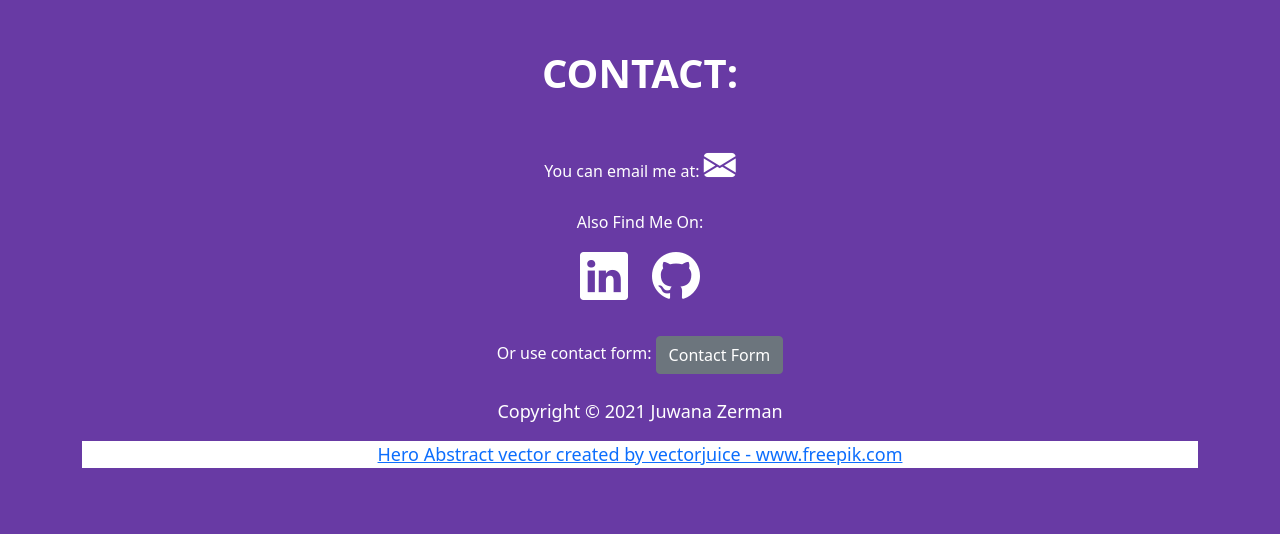
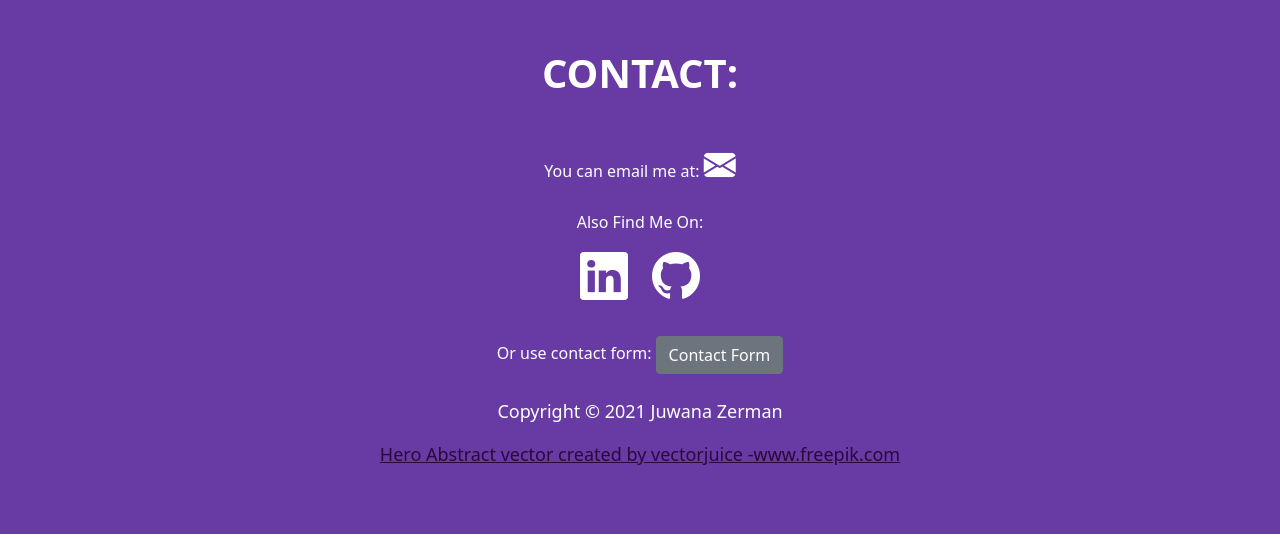
Before and after one commit to Sidd2024/Django-Portfolio, a Django app: page / in a window 1280 px wide; the page is wider, and only the part inside the window is pictured. Shown: the part 5484-6042 px from the top of that part. Run offline with Django 3.2, Linux system fonts and the light colour scheme; some libraries are stand-ins or nearby versions.

Commit message:
removed white box, changed to a dark purple

```diff
--- a/templates/base.html
+++ b/templates/base.html
@@ -6,12 +6,10 @@
     <!-- Required meta tags -->
     <meta charset="utf-8">
     <meta name="viewport" content="width=device-width, initial-scale=1">
-    <link href="https://fonts.googleapis.com/css2?family=Spartan:wght@100;200;300;400;500;600;700;800;900&display=swap"
-        rel="stylesheet">
+    <link href="https://fonts.googleapis.com/css2?family=Spartan:wght@100;200;300;400;500;600;700;800;900&display=swap" rel="stylesheet">
 
     <!-- Bootstrap CSS -->
-    <link href="https://cdn.jsdelivr.net/npm/bootstrap@5.0.0-beta2/dist/css/bootstrap.min.css" rel="stylesheet"
-        integrity="sha384-BmbxuPwQa2lc/FVzBcNJ7UAyJxM6wuqIj61tLrc4wSX0szH/Ev+nYRRuWlolflfl" crossorigin="anonymous">
+    <link href="https://cdn.jsdelivr.net/npm/bootstrap@5.0.0-beta2/dist/css/bootstrap.min.css" rel="stylesheet" integrity="sha384-BmbxuPwQa2lc/FVzBcNJ7UAyJxM6wuqIj61tLrc4wSX0szH/Ev+nYRRuWlolflfl" crossorigin="anonymous">
     <!-- <link href="{% static '/mysite/static/css/style.css' %}" rel="stylesheet"> -->
     <link rel="stylesheet" href="https://cdn.jsdelivr.net/npm/bootstrap-icons@1.3.0/font/bootstrap-icons.css">
     <link rel="icon" type="image/png" href="https://img.icons8.com/color/48/000000/source-code.png" />
@@ -21,8 +19,8 @@
             display: block;
             overflow-x: hidden;
         }
+        /* Nav */
 
-        /* Nav */
         nav {
             background-color: #683aa4;
             color: white;
@@ -52,10 +50,9 @@
 
         .navbar-toggler {
             color: white;
+        }
+        /* Hero */
 
-        }
-
-        /* Hero */
         section {
             padding-top: 50px;
             padding-bottom: 50px;
@@ -107,13 +104,13 @@
             height: 50px;
             margin-bottom: 20px;
         }
+        /* Projects */
 
-        /* Projects */
         #projects .projects {
             margin-bottom: 50px;
         }
+        /* Contact */
 
-        /* Contact */
         #contact {
             text-align: center;
             background-color: #683aa4;
@@ -124,11 +121,9 @@
             text-align: center;
             color: white;
         }
+        /* Contact Form Page */
+        /* Card */
 
-        /* Contact Form Page */
-
-
-        /* Card */
         #serviceCards {
             background-color: #683aa4;
             color: white;
@@ -140,12 +135,10 @@
 <!-- Image and text Nav-->
 <nav class="navbar navbar-expand-sm auto-hiding-navbar-light">
     <div class="container-fluid">
-            <a class="navbar-brand js-scroll-trigger" >
+        <a class="navbar-brand js-scroll-trigger">
                 TECH LADY JUWANA
             </a>
-            <button class="navbar-toggler" type="button" data-bs-toggle="collapse"
-                data-bs-target="#navbarSupportedContent" aria-controls="navbarSupportedContent" aria-expanded="false"
-                aria-label="Toggle navigation">
+        <button class="navbar-toggler" type="button" data-bs-toggle="collapse" data-bs-target="#navbarSupportedContent" aria-controls="navbarSupportedContent" aria-expanded="false" aria-label="Toggle navigation">
                 <span class="navbar-toggler-icon"><i class="bi bi-list"></i></span>
             </button>
         <div class="collapse navbar-collapse" id="navbarSupportedContent">
@@ -169,10 +162,7 @@
         </div>
     </div>
 </nav>
-    <br/>
-    {% block content %}
-
-    {% endblock  %}
+<br/> {% block content %} {% endblock %}
 <br/>
 <!-- Contact section -->
 <footer>
@@ -182,29 +172,23 @@
                 <div class="col">
                     <h1>Contact:</h1>
 
-                        <br/>
-
-                        You can email me at: <a href="mailto:juwanazerman@gmail.com" class="bi bi-envelope-fill"
-                            style="font-size: 2rem; color: white"></a>
+                    <br/> You can email me at:
+                    <a href="mailto:juwanazerman@gmail.com" class="bi bi-envelope-fill" style="font-size: 2rem; color: white"></a>
                     <br />
                     <br />
                     <h6>Also Find Me On:</h6>
 
-                        <a href="https://www.linkedin.com/in/juwana-zerman" class="bi bi-linkedin"
-                            style="font-size: 3rem; color: white; margin-right: 20px;"></a>
-                        <a href="https://github.com/Juwana-Zerman" class="bi bi-github"
-                            style="font-size: 3rem; color: white"></a>
+                    <a href="https://www.linkedin.com/in/juwana-zerman" class="bi bi-linkedin" style="font-size: 3rem; color: white; margin-right: 20px;"></a>
+                    <a href="https://github.com/Juwana-Zerman" class="bi bi-github" style="font-size: 3rem; color: white"></a>
                     <br />
-                        <br />
-                        Or use contact form: <a href="/contact"><button type="submit" class="btn btn-secondary">Contact
+                    <br /> Or use contact form: <a href="/contact"><button type="submit" class="btn btn-secondary">Contact
                                 Form
                             </button></a>
                     <br />
                     <br />
                     <p>Copyright &copy; 2021 Juwana Zerman</p>
-                        <p style="background-color: white"><a href='https://www.freepik.com/vectors/abstract'>Hero Abstract vector created by
-                                vectorjuice -
-                                www.freepik.com</a></p>
+                    <p><a style="color: rgb(42, 8, 61)" href='https://www.freepik.com/vectors/abstract'>Hero Abstract vector created by
+                                vectorjuice -www.freepik.com  </a></p>
                 </div>
             </div>
         </div>
@@ -214,8 +198,7 @@
     <!-- End Contact section -->
 
     <!-- Option 1: Bootstrap Bundle with Popper -->
-        <script src="https://cdn.jsdelivr.net/npm/bootstrap@5.0.0-beta2/dist/js/bootstrap.bundle.min.js"
-            integrity="sha384-b5kHyXgcpbZJO/tY9Ul7kGkf1S0CWuKcCD38l8YkeH8z8QjE0GmW1gYU5S9FOnJ0" crossorigin="anonymous">
+    <script src="https://cdn.jsdelivr.net/npm/bootstrap@5.0.0-beta2/dist/js/bootstrap.bundle.min.js" integrity="sha384-b5kHyXgcpbZJO/tY9Ul7kGkf1S0CWuKcCD38l8YkeH8z8QjE0GmW1gYU5S9FOnJ0" crossorigin="anonymous">
     </script>
 </footer>
 
```
Lines whose indentation alone changed are shown as unchanged.
